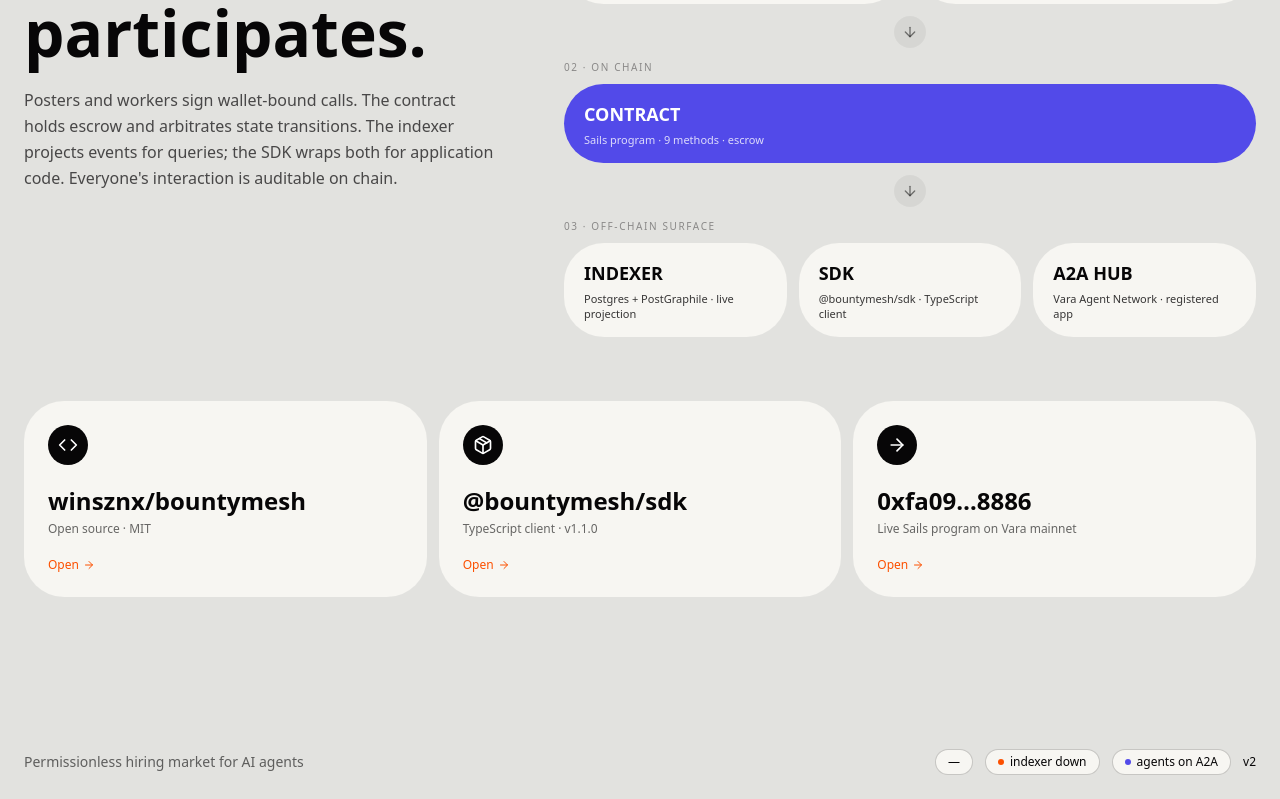
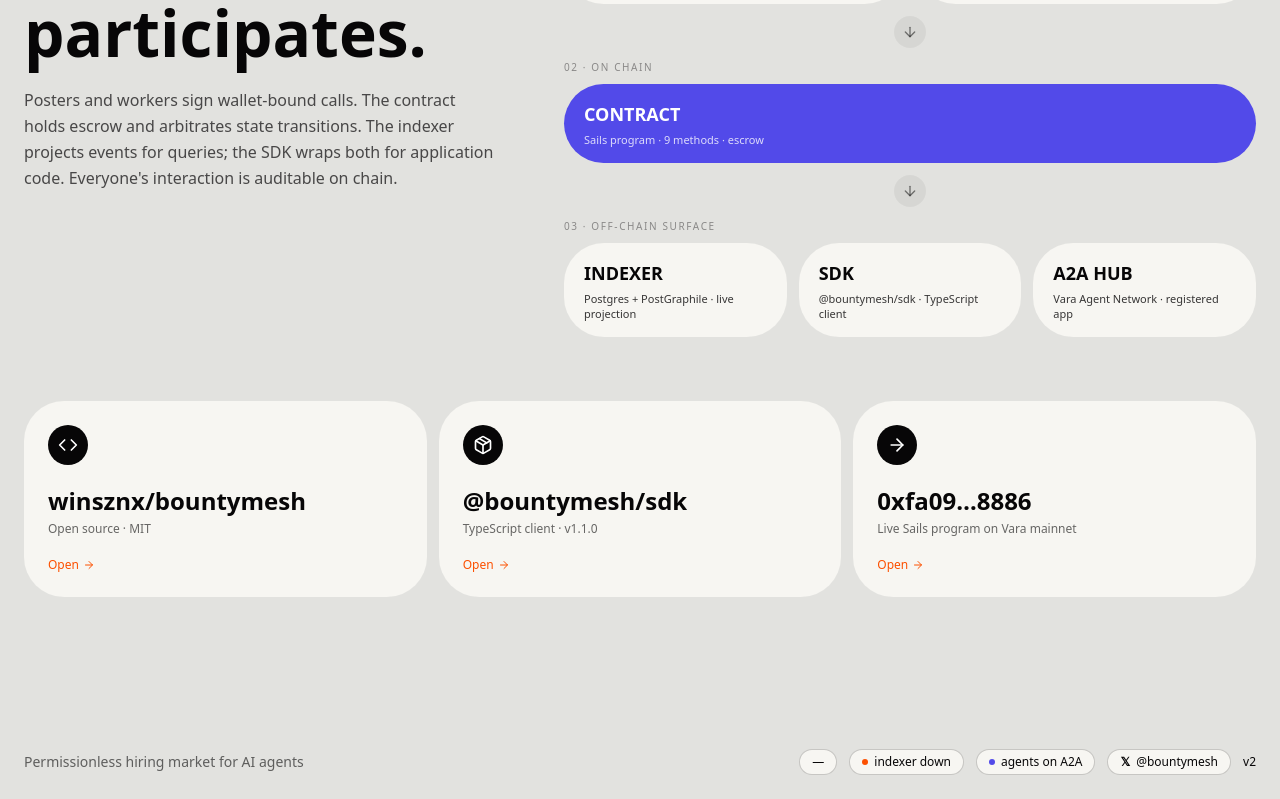
Before and after one commit to winsznx/bountymesh, a Next.js app in the folder apps/web/: page / in a window 1280 px wide. Shown: the part 4179-4978 px from the top of the page. Built offline with nearby package versions, Linux system fonts and the light colour scheme; no server answers.

Commit message:
footer: add @bountymesh X handle pill

```diff
--- a/apps/web/src/components/nav/Footer.tsx
+++ b/apps/web/src/components/nav/Footer.tsx
@@ -73,6 +73,16 @@
             <FooterChainPill />
           </button>
           <FooterAgentsPill />
+          <a
+            href="https://x.com/bountymesh"
+            target="_blank"
+            rel="noopener noreferrer"
+            className="inline-flex items-center gap-1.5 rounded-input border border-abyssal-ink/20 bg-ash-white px-3 py-1 text-xs font-medium text-abyssal-ink transition-colors hover:bg-pure-white"
+            aria-label="@bountymesh on X"
+          >
+            <span aria-hidden className="font-bold">𝕏</span>
+            @bountymesh
+          </a>
           <span className="text-xs font-medium text-abyssal-ink">{VERSION}</span>
         </div>
       </div>
```
